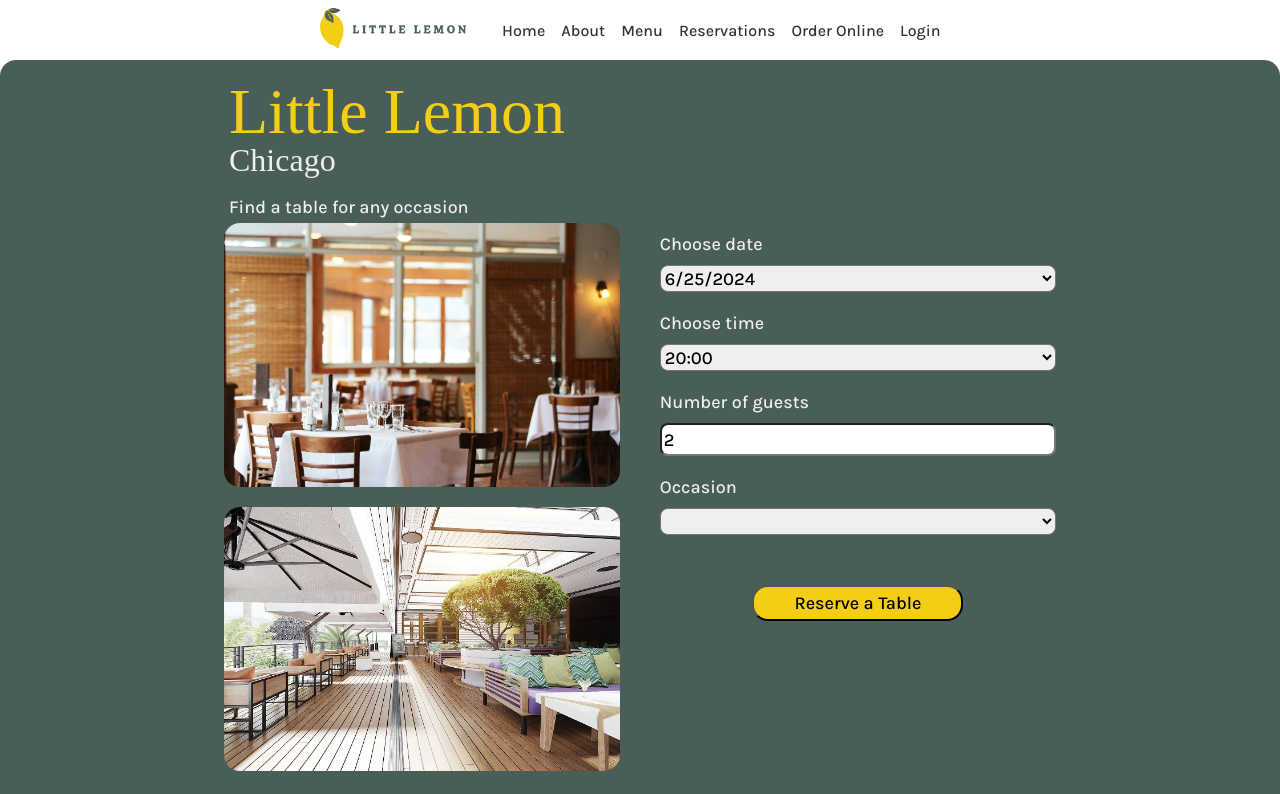
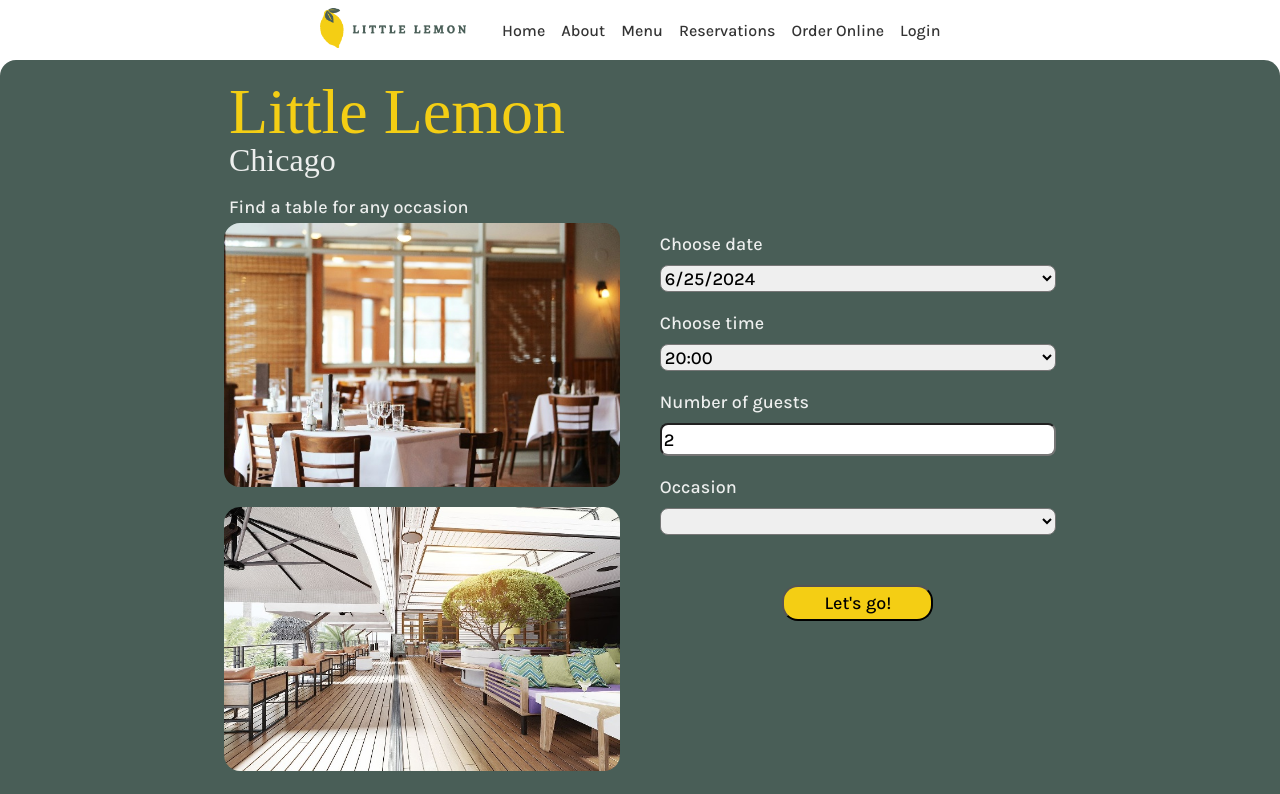
Before and after one commit to rdesantis/react-demo, a React (Create React App) app: page /reservations in a window 1280 px wide. Shown: the top 794 px of the page. Built offline with nearby package versions, Linux system fonts and the light colour scheme; a web font is replaced by a local one.

Commit message:
Make "Reserve a table" button functional

```diff
--- a/src/components/booking/BookingForm.js
+++ b/src/components/booking/BookingForm.js
@@ -35,7 +35,7 @@ const BookingForm = (props) => {
                 <option>Birthday</option>
                 <option>Anniversary</option>
             </select>
-            <input type="submit" value="Reserve a Table" />
+            <input type="submit" className="button" value="Let's go!" />
         </form>
     );
 }
--- a/src/components/home/Hero.js
+++ b/src/components/home/Hero.js
@@ -1,7 +1,12 @@
+import { useNavigate } from "react-router-dom";
+
 import HeroHeader from "../HeroHeader";
 import MajorSection from "../MajorSection";
 
 const HomeHero = (props) => {
+    const navigate = useNavigate();
+    const reservations = () => {navigate('/reservations');}
+
     return (
         <MajorSection id='home-hero' sectionStyle={props.sectionStyle}>
             <section id='home-hero-text'>
@@ -10,7 +15,7 @@ const HomeHero = (props) => {
                     We are a family owned Mediterranean restaurant,
                     focused on traditional recipes served with a modern twist.
                 </p>
-                <button>Reserve a Table</button>
+                <button className='button' onClick={reservations}>Reserve a table</button>
             </section>
             <section id='home-hero-image'>
                 <img src='food/Grilled Fish.png' alt='grilled fish'/>
--- a/src/index.css
+++ b/src/index.css
@@ -78,7 +78,7 @@ input:not([type=submit]), select, option {
   height: 1.5em;
 }
 
-input[type=submit], button {
+.button {
   font: var(--lead-text);
   background-color: var(--primary-yellow);
   border-radius: var(--border-radius);
@@ -89,11 +89,11 @@ input[type=submit], button {
   cursor: pointer;
 }
 
-input[type=submit]:hover, button:hover {
+.button:hover {
   filter: brightness(110%);
 }
 
-input[type=submit]:active, button:active {
+.button:active {
   box-shadow: inset 0px 0px 10px var(--primary-green);
 }
 
```
